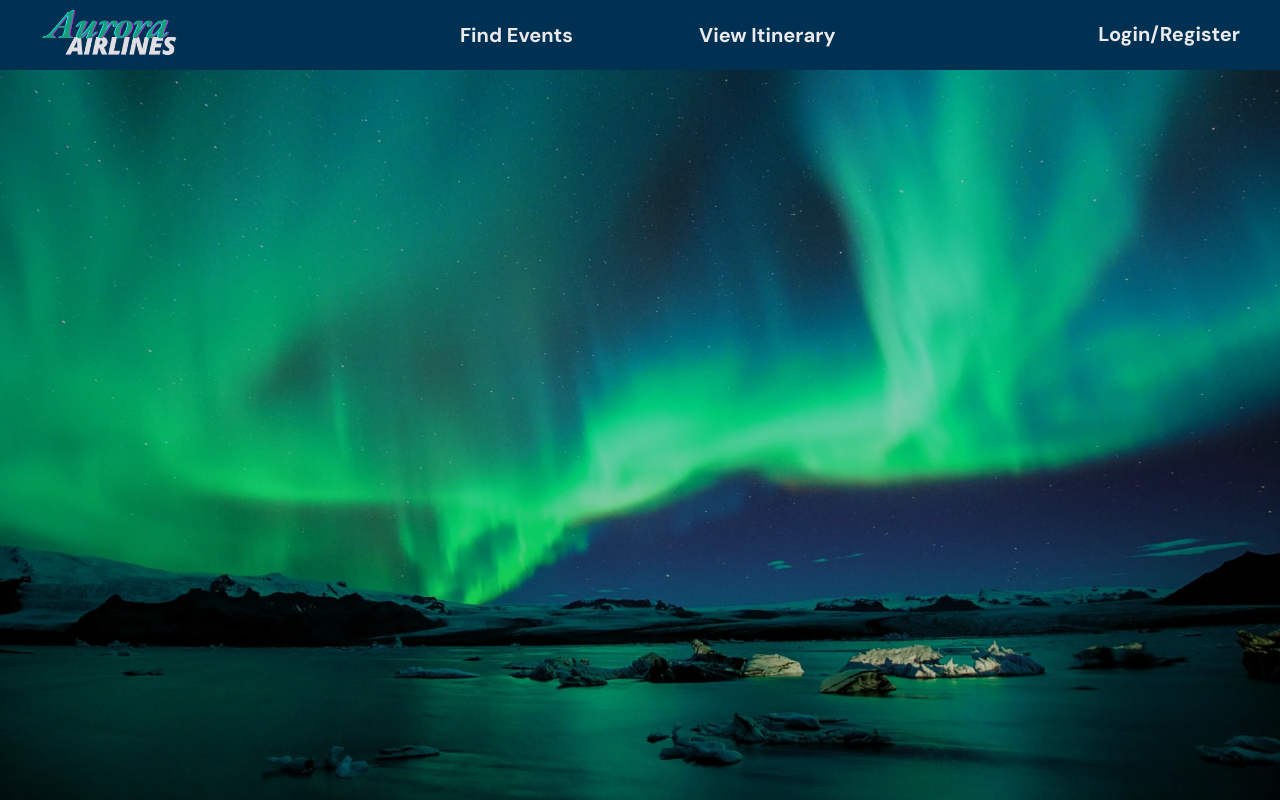
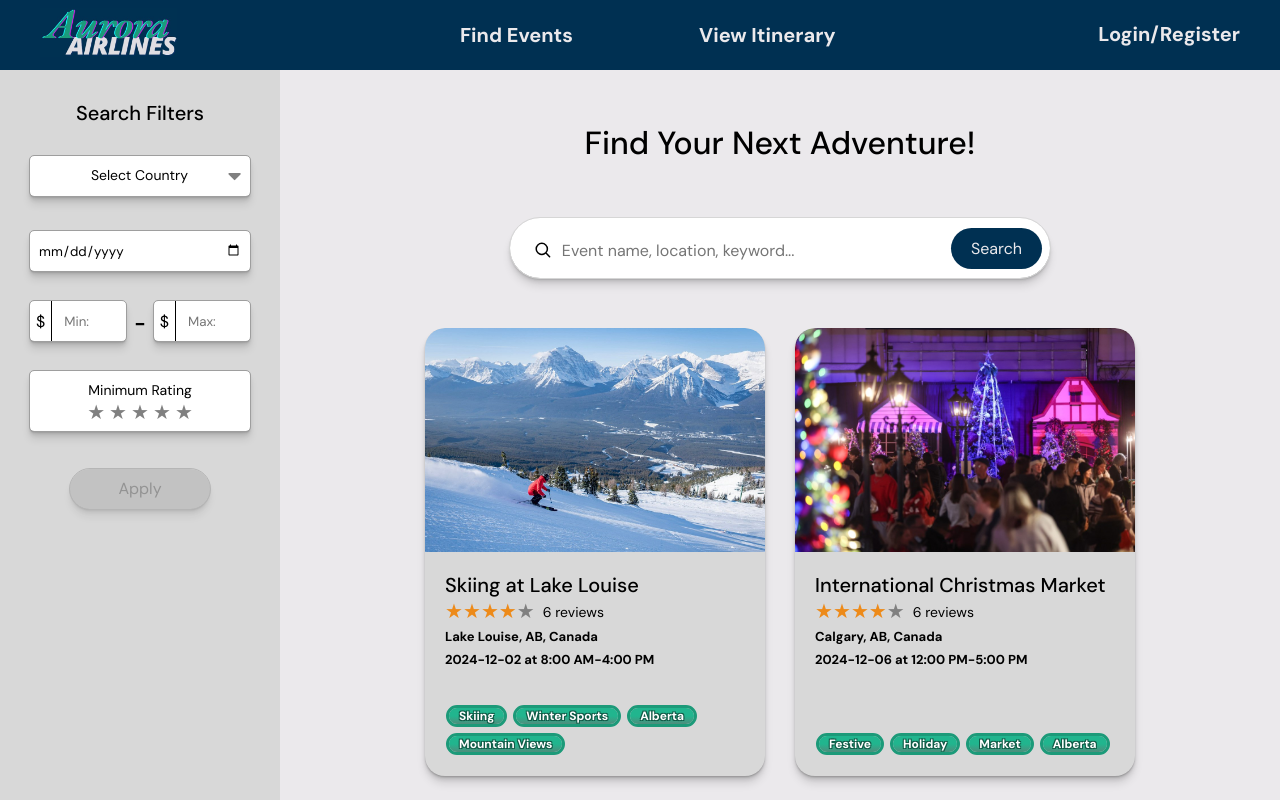
Before and after one commit to charlielang02/aurora-itinerary-app, a React (Vite) app: page /my-events in a window 1280 px wide. Shown: the top 800 px of the page. Built offline with nearby package versions, Linux system fonts and the light colour scheme.

Commit message:
feat: update SearchEvents component to filter events based on organizer status and pass organizer prop in routing

```diff
--- a/src/App.jsx
+++ b/src/App.jsx
@@ -40,10 +40,10 @@ function App() {
         )}
       <Routes>
       <Route path="/" element={<LandingPage setLoggedIn={setLoggedIn} isLoggedIn={isLoggedIn} setIsOrganizer={setIsOrganizer} isOrganizer={isOrganizer} toggleLoginDropdown={toggleLoginDropdown} hideDropdown={hideDropdown}/>} />
-        <Route path="/search-events" element={<SearchEvents />} />
+        <Route path="/search-events" element={<SearchEvents isOrganizer={isOrganizer}/>} />
         <Route path="/event-details/:eventId" element={<EventDetails isLoggedIn={isLoggedIn} toggleLoginDropdown={toggleLoginDropdown}/>} />
         <Route path="/view-itinerary" element={<ViewItinerary />} />
-        <Route path="/my-events" element={<MyEvents />} />
+        <Route path="/my-events" element={<SearchEvents isOrganizer={isOrganizer}/>} />
         <Route path="/create-event" element={<CreateEvent />} />
       </Routes>
     </div>
--- a/src/data/EventData.js
+++ b/src/data/EventData.js
@@ -41,6 +41,7 @@ export const EventData = [
             { reviewer: "Ella", rating: 4, comment: "Beautiful resort and friendly staff." },
             { reviewer: "Frank", rating: 5, comment: "Best skiing experience in Alberta!" },
         ],
+        organizerID: 1,
     },
     {
         title: "International Christmas Market",
@@ -62,7 +63,8 @@ export const EventData = [
             { "reviewer": "David", "rating": 5, "comment": "Perfect way to get into the holiday spirit. Loved it!" },
             { "reviewer": "Emma", "rating": 4, "comment": "Good mix of indoor and outdoor activities. Worth the visit." },
             { "reviewer": "Frank", "rating": 4, "comment": "Charming market, but food options were overpriced." }
-        ]
+        ],
+        organizerID: 1,
     },
     {
         title: "Calgary Stampede",
@@ -86,6 +88,7 @@ export const EventData = [
             { reviewer: "Rachel", rating: 5, comment: "So much fun for the whole family." },
             { reviewer: "Sam", rating: 5, comment: "Highlight of my summer!" },
         ],
+        organizerID: 1,
     },
     {
         title: "Calgary Tower Observation Deck",
@@ -108,6 +111,7 @@ export const EventData = [
             { reviewer: "Xander", rating: 4, comment: "Well-maintained and informative." },
             { reviewer: "Yara", rating: 4, comment: "Beautiful scenery, especially at sunset." },
         ],
+        organizerID: 1,
     },
     {
         title: "Toronto Raptors Game",
@@ -130,6 +134,7 @@ export const EventData = [
             { reviewer: "David", rating: 5, comment: "Perfect way to spend an evening." },
             { reviewer: "Ella", rating: 5, comment: "Go Raptors! The atmosphere was insane." },
         ],
+        organizerID: 3,
     },
     {
         title: "Eiffel Tower Tour",
@@ -152,6 +157,7 @@ export const EventData = [
             { reviewer: "Jenna", rating: 2, comment: "Overhyped and overpriced." },
             { reviewer: "Kyle", rating: 3, comment: "Nice experience, but not as romantic as expected." },
         ],
+        organizerID: 2,
     },
     {
         title: "Sumo Wrestling in Tokyo",
@@ -174,6 +180,7 @@ export const EventData = [
             { reviewer: "Patrick", rating: 4, comment: "Fascinating cultural insight." },
             { reviewer: "Quincy", rating: 5, comment: "Loved the atmosphere and tradition." },
         ],
+        organizerID: 4,
     },
     {
         title: "Broadway Show in New York",
@@ -196,6 +203,7 @@ export const EventData = [
             { reviewer: "Vince", rating: 5, comment: "Best musical I’ve ever seen!" },
             { reviewer: "Wendy", rating: 5, comment: "Broadway magic at its finest." },
         ],
+        organizerID: 5,
     },
     {
         title: "Sydney Opera House Tour",
@@ -218,6 +226,7 @@ export const EventData = [
             { reviewer: "Bianca", rating: 4, comment: "Iconic landmark with a great history lesson." },
             { reviewer: "Carl", rating: 2, comment: "Expected more for the ticket price." },
         ],
+        organizerID: 6,
     },
     {
         title: "London Eye Experience",
@@ -240,6 +249,7 @@ export const EventData = [
             { reviewer: "Hannah", rating: 4, comment: "Perfect for first-time visitors to London." },
             { reviewer: "Isaac", rating: 5, comment: "Breathtaking views of the city!" },
         ],
+        organizerID: 7,
     },
     {
         title: "Granville Island Tour",
@@ -262,6 +272,7 @@ export const EventData = [
             { reviewer: "Noah", rating: 5, comment: "The art galleries were stunning!" },
             { reviewer: "Olivia", rating: 4, comment: "Loved the fresh produce market." },
         ],
+        organizerID: 8,
     },
     {
         title: "Burj Khalifa Observation Deck",
@@ -284,5 +295,6 @@ export const EventData = [
             { reviewer: "Tom", rating: 5, comment: "The highlight of our Dubai trip." },
             { reviewer: "Uma", rating: 5, comment: "Absolutely stunning architecture." },
         ],
+        organizerID: 9,
     },
 ];
--- a/src/pages/MyEvents.jsx
+++ /dev/null
@@ -1,10 +0,0 @@
-const MyEvents = () => {
-
-  return (
-    <div className="landing-page">
-
-    </div>
-  );
-};
-
-export default MyEvents;
--- a/src/pages/SearchEvents.jsx
+++ b/src/pages/SearchEvents.jsx
@@ -156,8 +156,14 @@ const EventCard = ({ data, id }) => {
   );
 }
 
-const getEventsFilteredBySearchQuery = (eventList) => {
+const getEventsFilteredBySearchQuery = (eventList, isOrganizer) => {
   const events = eventList.filter(event => {
+
+    // If isOrganizer is true, only include events with organizerID === 1
+    if (isOrganizer && event.organizerID !== 1) {
+      return false;
+    }
+
     let searchValue = new URLSearchParams(location.search).get('search');
     if (!searchValue) {
       return true;
@@ -179,7 +185,7 @@ const getEventsFilteredBySearchQuery = (eventList) => {
   return events;
 }
 
-const SearchEvents = () => {
+const SearchEvents = ({ isOrganizer }) => {
   const location = useLocation();
   const searchQuery = new URLSearchParams(location.search);
   const { country } = useGlobalContext();
@@ -201,7 +207,7 @@ const SearchEvents = () => {
   const [maxCost, setMaxCost] = useState(maxPrice ||'');
   const [minRating, setMinRating] = useState(starRating || 0);
   const [eventData, setEventData] = useState(SearchableEventData);
-  const eventsFilteredBySearchQuery = getEventsFilteredBySearchQuery(eventData);
+  const eventsFilteredBySearchQuery = getEventsFilteredBySearchQuery(eventData, isOrganizer);
 
   // Force scroll to top when page becomes visible
   useEffect(() => {
@@ -382,7 +388,7 @@ const SearchEvents = () => {
       <div className={styles.page_content}>
         <div className={styles.events}>
           <div className={styles.header}>
-            <h1>Find Your Next Adventure!</h1>
+          <h1>{isOrganizer ? "Browse Your Created Events" : "Find Your Next Adventure!"}</h1>
             <form className={`${styles.search_bar} ${styles.shadow_bottom}`}>
               <SearchIcon className={styles.search_icon} />
               <input
```
